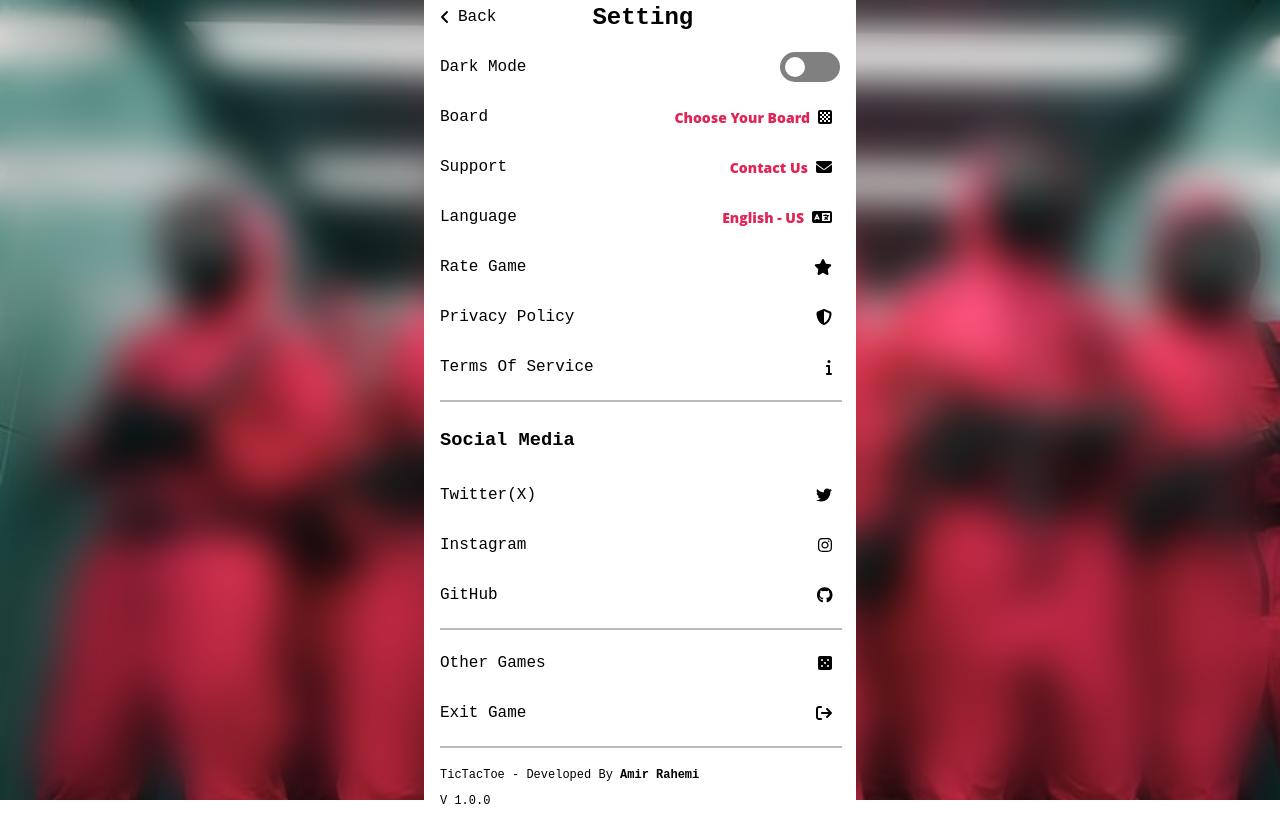
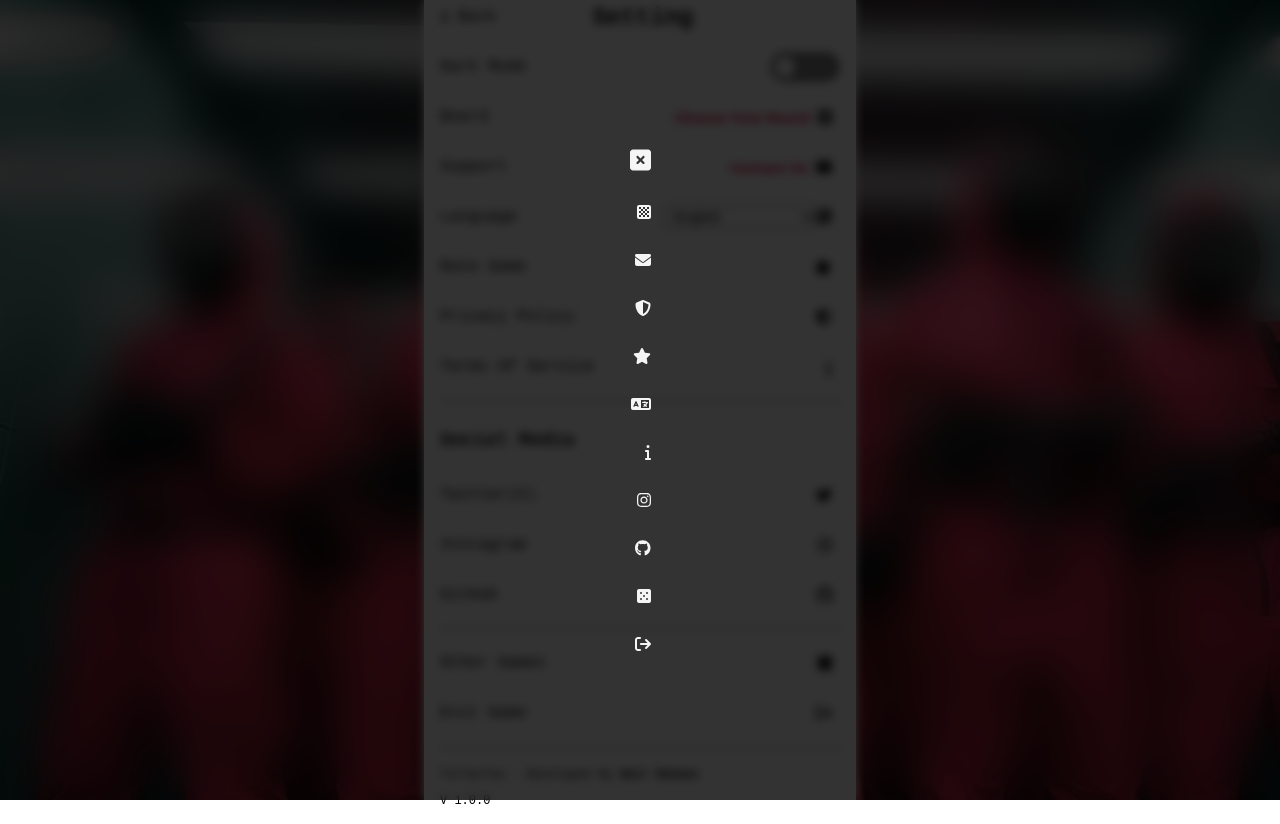
Before and after one commit to amirrahemi01/Basic-TicTacToe, a React (Create React App) app: page /Setting in a window 1280 px wide. Both pictures are taken after a click on the button "Choose Your Board". Built offline with nearby package versions, Linux system fonts and the light colour scheme.

Commit message:
Update setting content

```diff
--- a/src/App.css
+++ b/src/App.css
@@ -423,6 +423,18 @@ img.animation {
   height: 100vh;
 }
 
+.setting-item label {
+  font-family: sans-serif;
+  font-size: 1rem;
+  padding-right: 10px;
+}
+
+.setting-item select {
+  font-size: 0.9rem;
+  padding: 2px 5px;
+}
+
+
 .setting-display {
   height: auto;
   display: flex;
@@ -453,8 +465,9 @@ img.animation {
   flex-direction: row;
   justify-content: space-between;
   align-items: center;
-  cursor: pointer;
 }
+
+.setting-container p {cursor: pointer;}
 
 .setting-btn {
   width: fit-content;
--- a/src/Pages/Setting.js
+++ b/src/Pages/Setting.js
@@ -1,10 +1,11 @@
-import { faArrowRightFromBracket, faChessBoard, faDiceFive, faEnvelope, faGear, faInfo, faLanguage, faPhone, faQuestion, faShieldHalved, faStar } from '@fortawesome/free-solid-svg-icons'
+import { faArrowRightFromBracket, faChessBoard, faDiceFive, faEarthAmericas, faEnvelope, faGear, faInfo, faLanguage, faPhone, faQuestion, faShieldHalved, faStar } from '@fortawesome/free-solid-svg-icons'
 import { FontAwesomeIcon } from '@fortawesome/react-fontawesome'
-import React from 'react'
+import React, { useState } from 'react'
 import { useNavigate } from 'react-router-dom';
 import Back from '../Components/Back';
 import ThemeSwitch from '../Components/ThemeSwitch';
 import { faGithub, faInstagram, faTwitter } from '@fortawesome/free-brands-svg-icons';
+import Modal from '../Components/Modal';
 
 export default function Setting() {
 
@@ -13,25 +14,57 @@ export default function Setting() {
     navigate(-1);
   }
 
+  // Modal
+  const [isOpen, setIsOpen] = useState(false);
+  const modal = () => setIsOpen(!isOpen);
+  const support = () => window.location = "mailto:amirrahemi01@gmail.com";
+  const x = () => window.location = "https://x.com/madeby_amir";
+  const git = () => window.location = "https://github.com/amirrahemi01";
+  const insagram = () => window.location = "https://instagram.com/amirrahemiii";
+  const other = () => window.location = "https://amirrahemi01.github.io/Rock-Paper-Scissors-Game";
+  const exit = () => window.location = "/";
+
+
+
   return (
     <div className='setting-container'>
       <div className='blur setting-display'>
         <div className='setting-box'>
           <Back onBackClick={goBack} gameTitle="Setting" setting={true} x="yes" />
 
-          <div className="setting-item"><p>Dark Mode</p> <ThemeSwitch /></div>
+          <div className="setting-item"><p>Dark Mode</p><ThemeSwitch /></div>
+
           <div className="setting-item">
-            <p>Board</p>
-            <div>
+            <p onClick={modal}>Board</p>
+            <div onClick={modal}>
               <button className='main-btn setting-btn'>Choose Your Board</button>
               <FontAwesomeIcon icon={faChessBoard} />
               {/* Classic - traing - modern - versus - co-op -  */}
+
+
+              <Modal open={isOpen} onClose={() => setIsOpen(!isOpen)} >
+                <>
+                  <FontAwesomeIcon icon={faChessBoard} />
+                  <FontAwesomeIcon icon={faEnvelope} />
+                  <FontAwesomeIcon icon={faShieldHalved} />
+                  <FontAwesomeIcon icon={faStar} />
+                  <FontAwesomeIcon icon={faLanguage} />
+                  <FontAwesomeIcon icon={faInfo} />
+                  <FontAwesomeIcon icon={faInstagram} />
+                  <FontAwesomeIcon icon={faGithub} />
+                  <FontAwesomeIcon icon={faDiceFive} />
+                  <FontAwesomeIcon icon={faArrowRightFromBracket} />
+                </>
+              </Modal>
+
+
+
             </div>
           </div>
 
           <div className="setting-item">
-            <p>Support</p>
-            <div>
+            <p onClick={support}>Support</p>
+            <div onClick={support}>
               <button className='main-btn setting-btn'>Contact Us</button>
               <FontAwesomeIcon icon={faEnvelope} />
             </div>
@@ -40,8 +73,17 @@ export default function Setting() {
           <div className="setting-item">
             <p>Language</p>
             <div>
-              <button className='main-btn setting-btn'>English - US</button>
-              <FontAwesomeIcon icon={faLanguage} />
+            <select name="language" id="language-select">
+              <option value="">choose language--</option>
+              <option value="en" selected>English</option>
+              <option value="pr">Persian</option>
+              <option value="sp">Spanish</option>
+              <option value="fr">French</option>
+              <option value="ne">Netherland</option>
+              <option value="po">Polish</option>
+            </select>
+              {/* <button className='main-btn setting-btn'>English - US</button> */}
+              <FontAwesomeIcon icon={faEarthAmericas} />
             </div>
           </div>
 
@@ -63,28 +105,28 @@ export default function Setting() {
           <hr />
           <h3>Social Media</h3>
 
-          <div className="setting-item">
+          <div className="setting-item" onClick={x}>
             <p>Twitter(x)</p>
             <FontAwesomeIcon icon={faTwitter} />
           </div>
 
-          <div className="setting-item">
+          <div className="setting-item" onClick={insagram}>
             <p>Instagram</p>
             <FontAwesomeIcon icon={faInstagram} />
           </div>
 
-          <div className="setting-item">
+          <div className="setting-item" onClick={git}>
             <p>GitHub</p>
             <FontAwesomeIcon icon={faGithub} />
           </div>
 
           <hr />
-          <div className="setting-item">
+          <div className="setting-item" onClick={other}>
             <p>Other Games</p>
             <FontAwesomeIcon icon={faDiceFive} />
           </div>
 
-          <div className="setting-item">
+          <div className="setting-item" onClick={exit}>
             <p>Exit Game</p>
             <FontAwesomeIcon icon={faArrowRightFromBracket} />
           </div>
```
Also changed, not shown: public/manifest.json.
